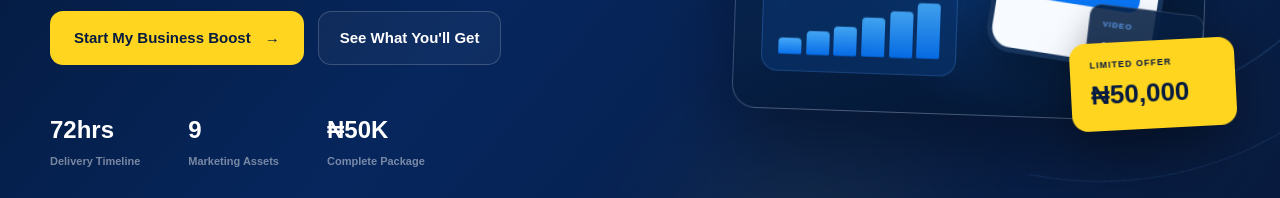
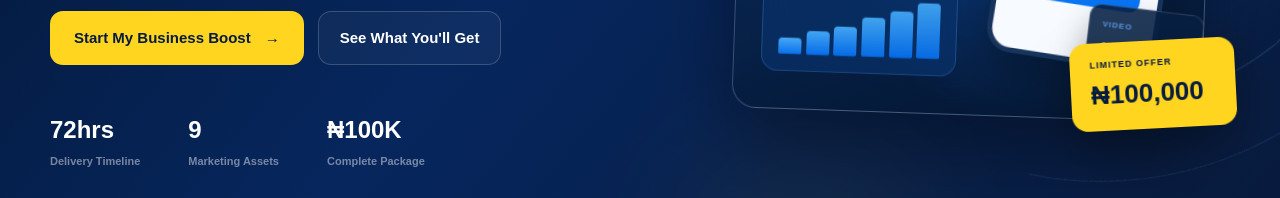
Before and after one commit to donatofaith/ekreativ-business-boost, a Next.js app: page / in a window 1280 px wide. Shown: the part 548-746 px from the top of the page. Built offline with nearby package versions, Linux system fonts and the light colour scheme.

Commit message:
Update Business Boost package price to ₦100,000

```diff
--- a/app/page.tsx
+++ b/app/page.tsx
@@ -161,7 +161,7 @@ export default function Home() {
               </div>
 
               <div>
-                <strong>₦50K</strong>
+                <strong>₦100K</strong>
                 <span>Complete Package</span>
               </div>
             </div>
@@ -222,7 +222,7 @@ export default function Home() {
 
             <div className="floating-badge">
               <span>LIMITED OFFER</span>
-              <strong>₦50,000</strong>
+              <strong>₦100,000</strong>
             </div>
           </div>
         </div>
```
